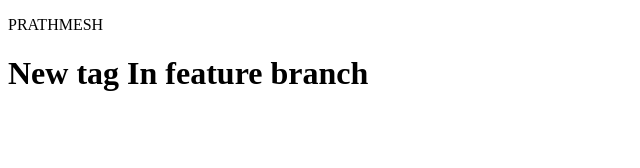
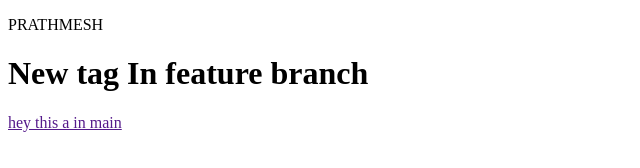
Before and after one commit to prathmesh1012-pt/LOCAL-REPO, a plain HTML site: page index.html in a window 1280 px wide. Shown: the whole page, without its empty margins (0-640 px from the left). Drawn offline with Linux system fonts and the light colour scheme.

Commit message:
added new a

```diff
--- a/index.html
+++ b/index.html
@@ -8,5 +8,6 @@
 <body>
     <p>PRATHMESH </p>
     <h1>New tag In feature branch</h1>
+    <a href="">hey this a in main</a>
 </body>
 </html>
```
